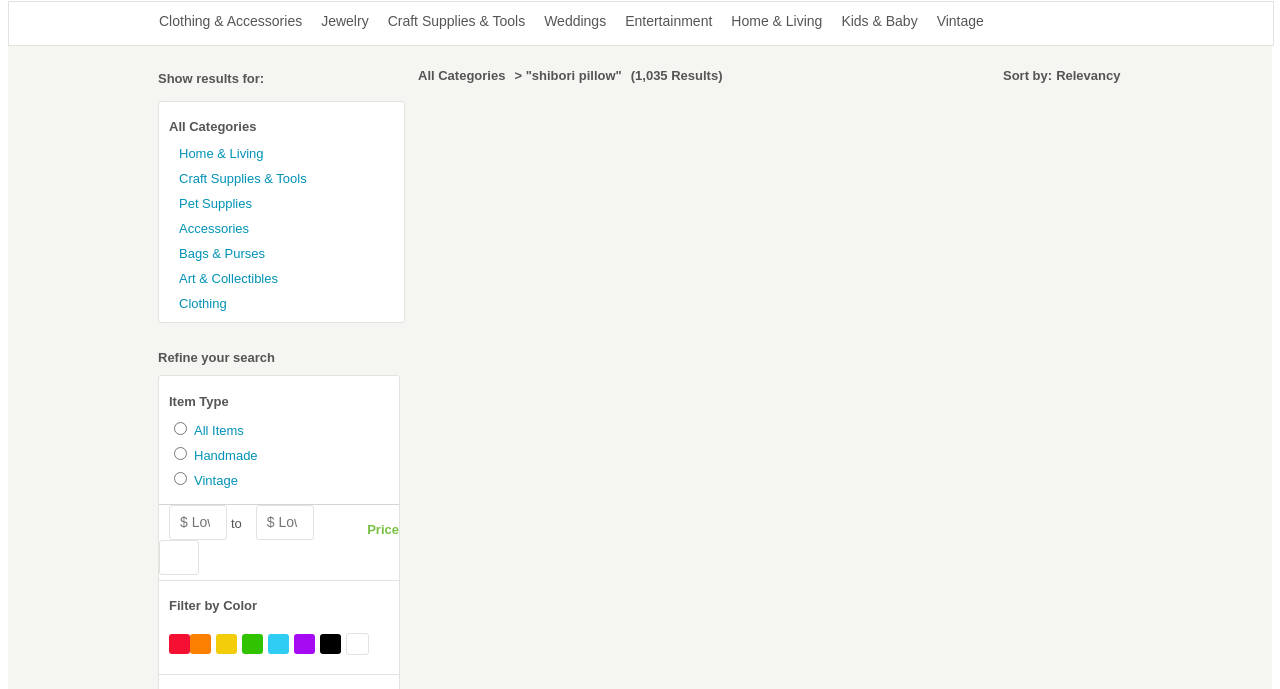
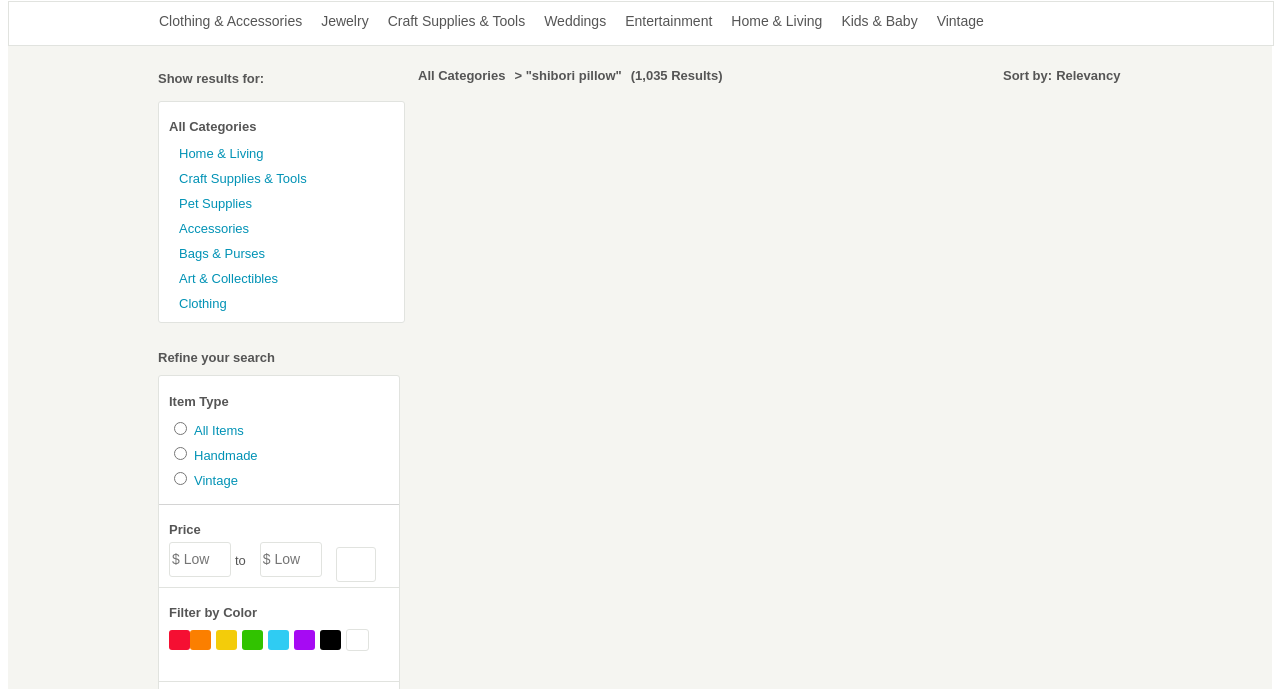
Before and after one commit to sbesozzi/Etsy-Page-API, a website: page app/index.html in a window 1280 px wide. Shown: the part 87-776 px from the top of the page. Drawn offline with Linux system fonts and the light colour scheme.

Commit message:
Positioned price-input & price-submit

```diff
--- a/app/index.html
+++ b/app/index.html
@@ -121,8 +121,8 @@
 
               <input class="price-input" type="search" placeholder="$ Low">
               <a>to</a>
-              <input class="price-input" type="search" placeholder="$ Low">
-              <input type="button" class="price-submit" placeholder="">
+              <input class="price-input-b" type="search" placeholder="$ Low">
+              <input class="price-submit" type="button"  placeholder="">
               </input>
             </div>
 
@@ -242,7 +242,7 @@
                 </div>
                 <div class="item-subtitle">
                   <p class="shop"><a href="#"> <%= Shop.shop_name %> </a> </p>
-                  <p class="price"><%= "$"+price+" "+currency_code %></p>
+                  <p class="item-price"><%= "$"+price+" "+currency_code %></p>
                 </div>
               </div>
 
--- /dev/null
+++ b/divshot.json
@@ -0,0 +1,6 @@
+{
+  "name": "tiy-sarah-etsy-api",
+  "root": "app",
+  "clean_urls": true,
+  "error_page": "y"
+}
--- a/src/main.scss
+++ b/src/main.scss
@@ -286,9 +286,9 @@
 
          .price {
             padding-left: 10px;
+            padding-bottom: 5px;
             font-size: 13px;
             margin-bottom: 0;
-            padding-bottom: 5px;
             color: #555;
             font-family: Arial, sans-serif;
           }
@@ -315,20 +315,34 @@
 
 
           .price-input {
-               margin-left: 10px;
-
-              width: 58px;
+            margin-left: 10px;
+            width: 62px;
              height: 35px;
              border: 1px solid #E1E3DF;
              border-radius: 3px;
              font-size: 14px;
-             padding-left: 10px;
+
+            }
+
+          .price-input a {
+            padding-left: 10px;
+          }
+
+          .price-input-b{
+            margin-left: 10px;
+            width: 62px;
+             height: 35px;
+             border: 1px solid #E1E3DF;
+             border-radius: 3px;
+             font-size: 14px;
+
             }
 
           .price-submit {
             width: 40px;
             height: 35px;
-            padding: 0;
+            margin-left: 10px;
+           padding-bottom:10px;
              border: 1px solid #E1E3DF;
              border-radius: 3px;
             outline: none;
@@ -356,6 +370,8 @@
             .colors  {
               height: 25px;
               width: 250px;
+              margin-top: 0;
+              padding-top: 5px;
 
               padding-left: 10px;
               padding-bottom: 10px;
@@ -722,7 +738,7 @@
 
         }
 
-        .price {
+        .item-price {
           float: right;
           color: #78c042;
           font-family: Arial, sans-serif;
```
Also changed, not shown: app/css/main.css, 1 other file.
